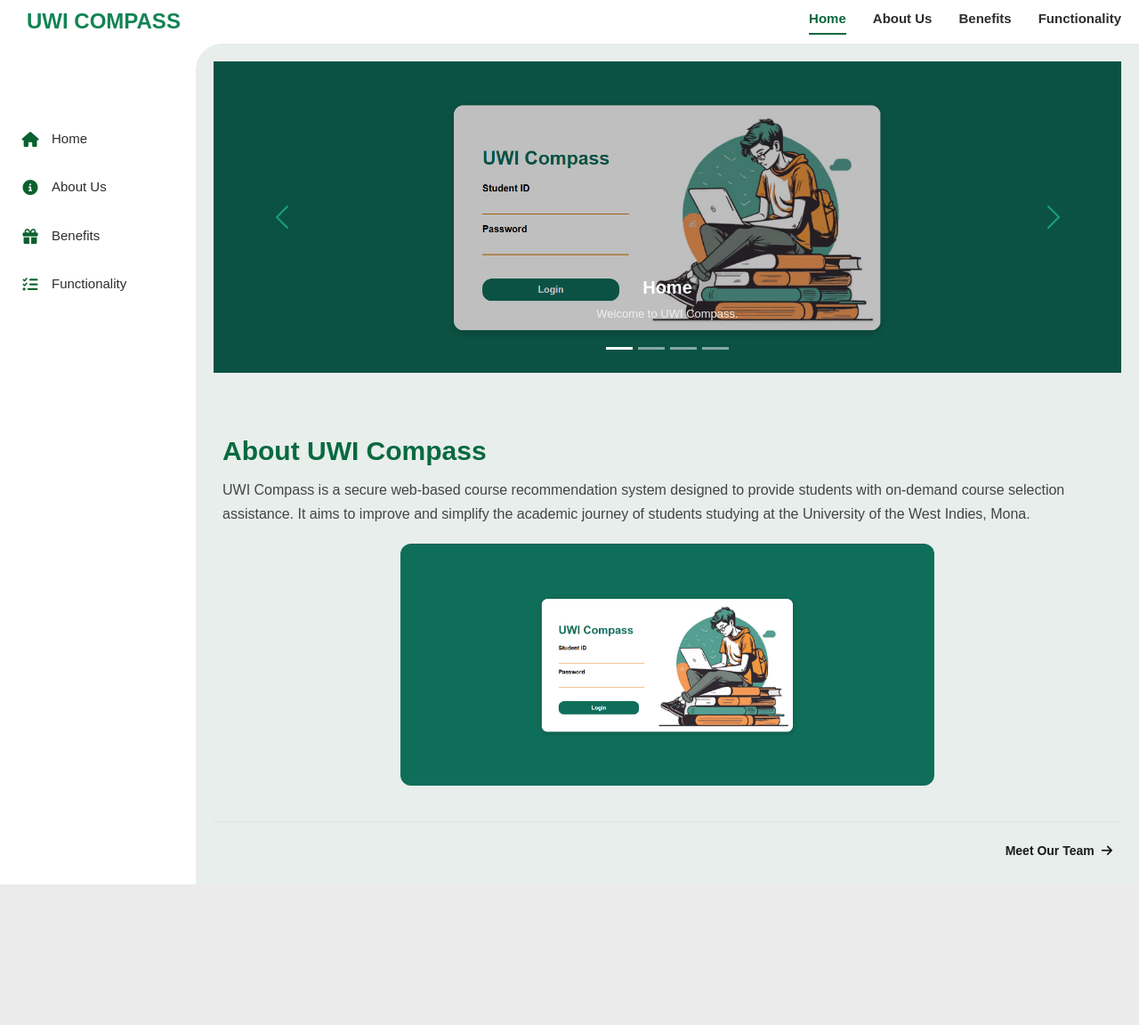
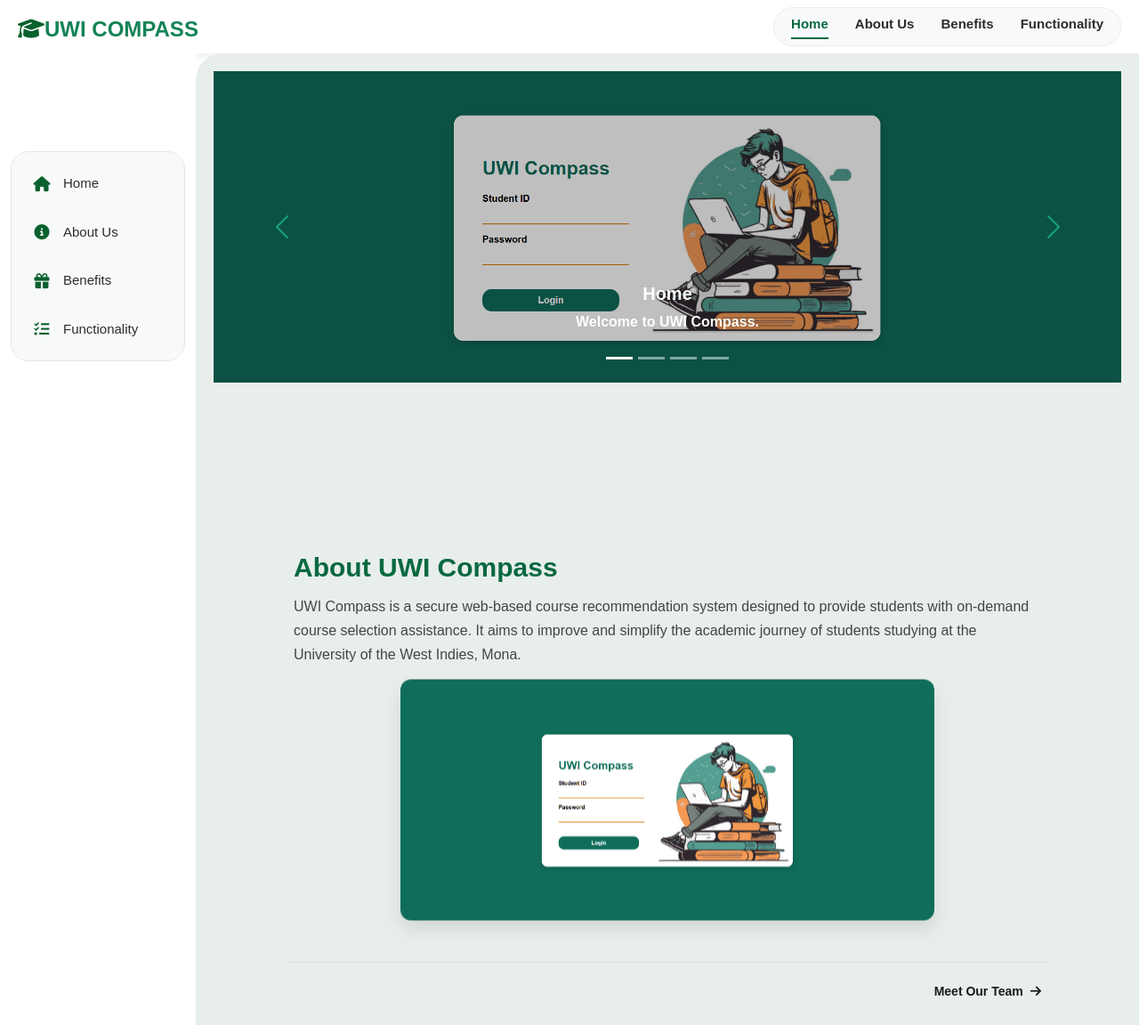
Before and after one commit to JadenA20/UWI-Compass-Promotional-Website, a Flask app: page / in a window 1280 px wide. Shown: the whole page at 89% size. Before the commit the page ends 994 px from the top, so only its background shows below. Run offline with Flask 3, Linux system fonts and the light colour scheme; some web fonts are replaced.

Commit message:
Edited homepage and about UWI Compass section.

```diff
--- a/app/static/css/app.css
+++ b/app/static/css/app.css
@@ -20,14 +20,17 @@ body {
     display: flex;
     align-items: center;
     justify-content: space-between;
+    box-shadow: 0 2px 8px rgba(0, 0, 0, 0.08);
 }
 
 .header h2 {
     font-weight: bold;
-    margin: 0;
+    margin: 6px 0 0 0;
     font-size: 24px;
-    padding-left: 10px;
+    /* padding-left: 5px; */
     color: rgb(20, 131, 85);
+    position: relative;
+    /*top: 40px;*/
 }
 
 .header-right {
@@ -43,6 +46,10 @@ body {
     display: flex;
     gap: 30px;
     align-items: center;
+    background-color: #f8f9fa;
+    padding: 8px 20px;
+    border-radius: 40px;
+    box-shadow: inset 0 0 0 1px rgba(0,0,0,0.05), 0 1px 2px rgba(0,0,0,0.02);
 }
 
 .header-navbar a {
@@ -85,10 +92,25 @@ i {
     padding: 80px 0 20px 0;
     height: 100%;
     box-sizing: border-box;
-    font-weight: 500;
+    font-weight: 700;
     display: flex;
     flex-direction: column;
+
 }
+
+.sidebar .nav-container {
+    background-color: #f8faf9;
+    border-radius: 20px;
+    padding: 8px 0;
+    margin: 20px 12px;
+    margin-top: 30px;
+    box-shadow: 0 4px 12px rgba(0, 0, 0, 0,08);
+    border: 1px solid #e2e8e4;
+    position: sticky;
+    top: 20px;
+}
+
+
 
 .sidebar ul,
 .sidebar li {
--- a/app/static/css/home.css
+++ b/app/static/css/home.css
@@ -12,28 +12,85 @@
     object-fit: cover;
     /*border-radius: 12px;*/
     filter: brightness(0.75);
+    /*Adds polished carousel hover effect */
+    transition: transform 0.4s cubic-bezier(0.2, 0.9, 0.4, 1.1), filter 0.3s ease;
 }
 
-.carousel-caption h5 {
-    font-size: 20px;
-    font-weight: 700;
-    color: #fff;
+/*Zooms and brightens carousel image on hover */
+.carousel-item:hover .carousel-img {
+    transform: scale(1.02);
+    filter: brightness(0.85);
 }
 
+/* Smoothens caption movement on hover */
+.carousel-caption h5,
 .carousel-caption p {
-    font-size: 13px;
-    color: #f0f0f0;
+    transition: transform 0.25s ease, text-shadow 0.2s;
+    font-weight: bold;
 }
 
+.carousel-item:hover .carousel-caption h5 {
+    transform: translateY(-5px);
+    text-shadow: 0 2px 8px rgba(0,0,0,0.3);
+}
+
+.carousel-item:hover .carousel-caption p {
+    transform: translateY(3px);
+    letter-spacing: 0.3px;
+}
+
+
+/*Animated control buttons */
 .carousel-control-prev-icon,
 .carousel-control-next-icon {
     filter: invert(35%) sepia(80%) saturate(400%) hue-rotate(110deg);
+    transition: transform 0.2s ease, filter 0.2s;
+}
+
+.carousel-control-prev:hover .carousel-control-prev-icon {
+    transform: translateX(-5px) scale(1.1);
+    filter: invert(45%) sepia(90%) saturate(500%) hue-rotate(110deg);
+}
+
+.carousel-control-next:hover .carousel-control-next-icon {
+transform: translateX(5px) scale(1.1);
+filter: invert(45%) sepia(90%) saturate(500%) hue-rotate(105deg);
+}
+
+/* Animated indicators */
+.carousel-indicators button {
+    transition: all 0.2s ease;
+}
+
+.carousel-indicators button:hover {
+    transform: scale(1.3);
+    background-color: rgb(8, 105, 65);
 }
 
 
+/* About and Purpose Section Styling */
 
 
-/* About and Purpose Section Styling */
+
+.about-container {
+    max-width: 900px;
+    margin: 0 auto;
+    padding: 120px 20px 0 20px;
+    animation: fadeSlideUp 0.7s ease forwards; /*adds 'subtle' entrance animation */
+}
+
+@keyframes fadeSlideUp {
+    0% {
+        opacity: 0;
+        transform: translateY(30px);
+    }
+    100% {
+        opacity: 1;
+        transform: translateY(0);
+    }
+}
+
+
 .home-content {
     padding: 30px 10px 10px 10px;
 }
@@ -51,17 +108,33 @@
     line-height: 1.7;
 }
 
+
 .home-image-wrap {
     margin-top: 20px;
     text-align: center;
+    animation: floatAnimation 4s ease-in-out infinite;
+}
+
+@keyframes floatAnimation {
+    0% { transform: translateY(0px); }
+    50% { transform: translateY(-8px); }
+    100% {transform: translateY(0px); }
 }
 
 .home-image {
-    width: 200%;
+    width: 100%;
     max-width: 600px;
     border-radius: 12px;
     object-fit: cover;
+    transition: box-shadow 0.3s ease, transform 0.3s ease;
+    box-shadow: 0 10px 20px rgba(0,0,0,0.1);
 }
+
+.home-image:hover {
+    transform: scale(1.01);
+    box-shadow: 0 20px 30px rgba(8, 105, 65, 0.2);
+}
+
 
 .home-footer-nextpage {
     text-align: right;
@@ -84,9 +157,46 @@
 
 .home-footer-nextpage a:hover {
     color: rgb(8, 105, 65);
+    gap: 12px;
 }
 
 .home-footer-nextpage a i {
     color: inherit !important;
     font-size: 14px;
+    transition: transform 0.2s;
 }
+
+.home-footer-nextpage a:hover i{
+    transform: translateX(3px);
+}
+
+/*Animation for scrolling */
+.fade-in {
+    opacity: 0;
+    transform: translateY(30px);
+    transition: opacity 0.7s ease, transform 0.7s ease;
+}
+
+.fade-in.visible {
+    opacity: 1;
+    transform: translateY(0);
+}
+
+/* Responsiveness */
+@media (max-width: 768px) {
+    .carousel-img {
+        height: 200px;
+    }
+
+    .home-title {
+        font-size: 22px;
+    }
+
+    .home-text {
+        font-size: 14px;
+    }
+
+    .about-container {
+        padding: 60px 16px 0 16px;
+    }
+}
--- a/app/templates/header.html
+++ b/app/templates/header.html
@@ -1,6 +1,6 @@
 <!-- Written by: Jaden Anthony, Khanez Wallace -->
 <div class="header">
-    <h2>UWI COMPASS</h2>
+    <h2><i class="fa-solid fa-graduation-cap"></i>UWI COMPASS</h2>
 
     <div class="header-navbar">
         <a href="{{ url_for('home') }}" class="{% if request.endpoint == 'home' %}active{% endif %}">Home</a>
--- a/app/templates/navbar.html
+++ b/app/templates/navbar.html
@@ -1,6 +1,7 @@
 <!-- Written by Khanez Wallace-->
  <div class="sidebar">
     <hr>
+    <div class="nav-container">
         <div class="nav-items">
             <ul>
                 <a href="{{ url_for('home') }}">
@@ -21,3 +22,4 @@
             </ul>
         </div>
     </div>
+</div>
```
Lines whose indentation alone changed are shown as unchanged.
